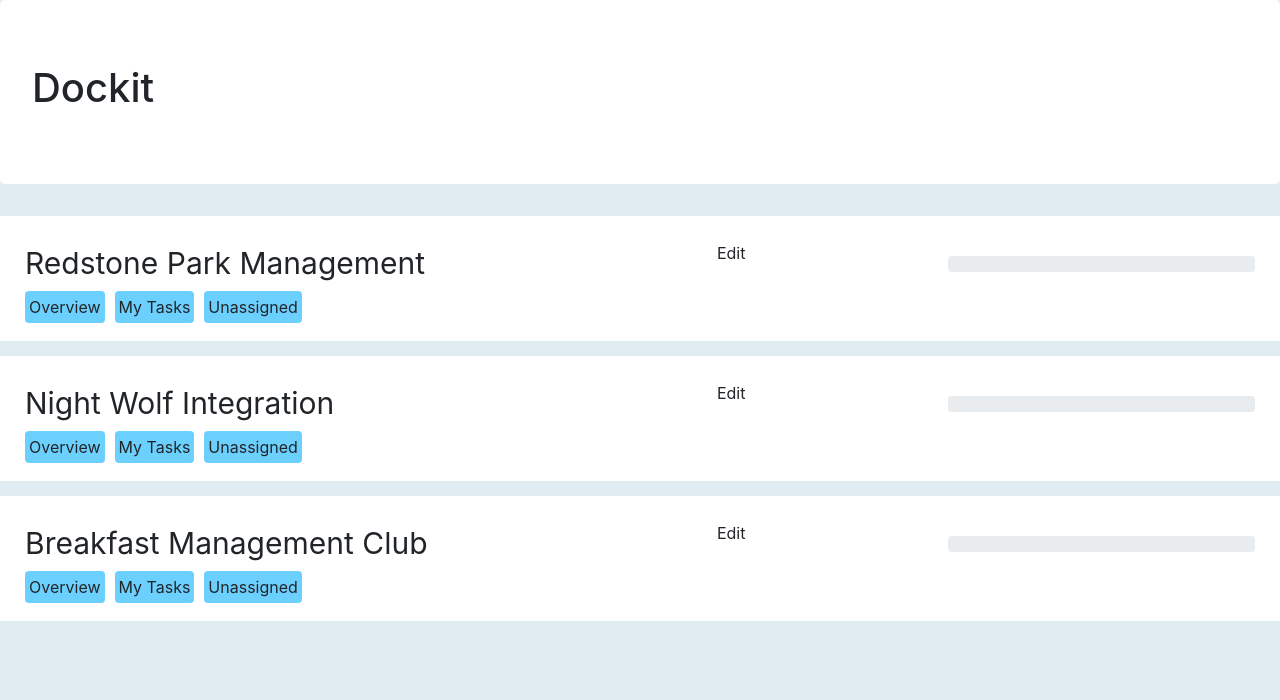
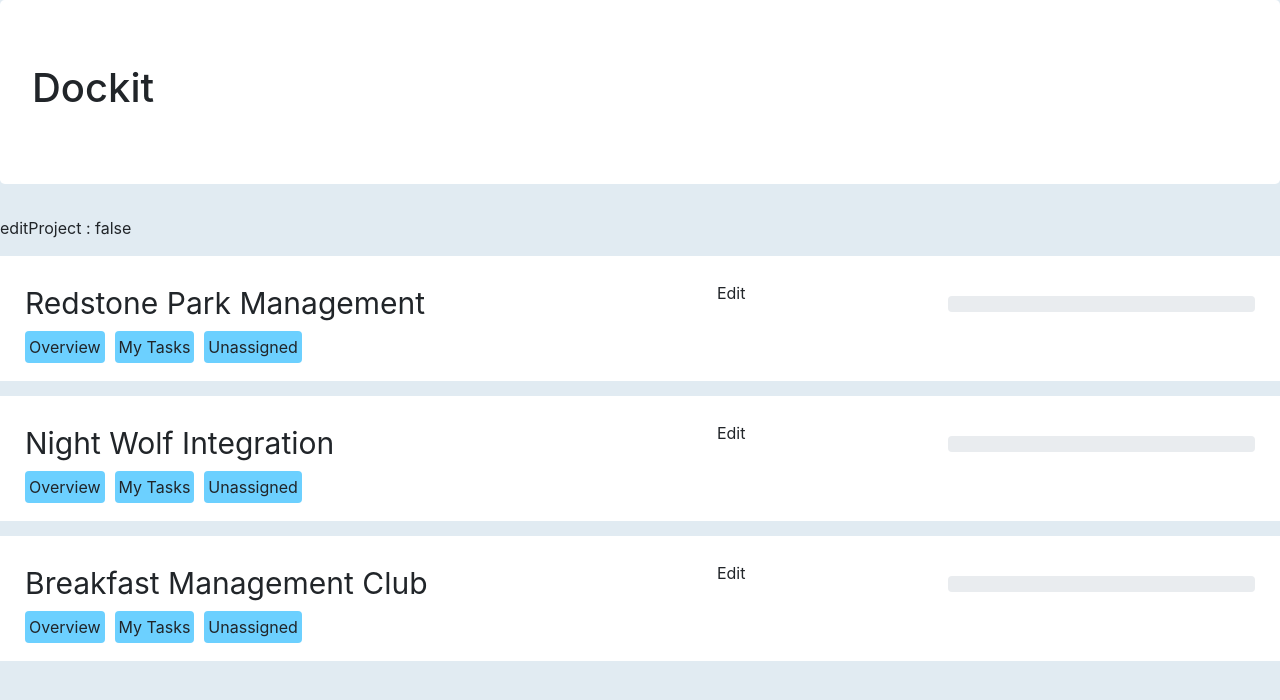
Before and after one commit to RyanRemer/dockit, an Angular app: page / in a window 1280 px wide. Shown: the top 700 px of the page. Built offline with nearby package versions, Linux system fonts and the light colour scheme.

Commit message:
fix problem

```diff
--- a/src/app/app.component.html
+++ b/src/app/app.component.html
@@ -2,6 +2,8 @@
 <div style="background: white !important" class="jumbotron">
   <h1>Dockit</h1>
 </div>
+
+<p> editProject : {{editProject}} </p>
 
 <div *ngIf="showProjectSideBar()">
   <app-project-side-bar [project]="this.selectedProject"></app-project-side-bar>
--- a/src/app/project-list/project-list.component.ts
+++ b/src/app/project-list/project-list.component.ts
@@ -26,7 +26,7 @@ export class ProjectListComponent implements OnInit {
   }
 
   selectProjEvent(project) {
-    this.editEvent.emit(project);
+    this.selectEvent.emit(project);
   }
 
 }
```
